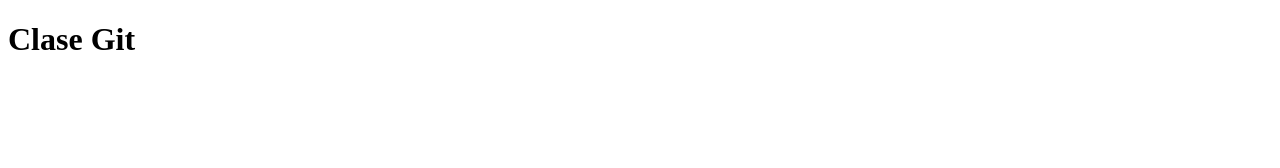
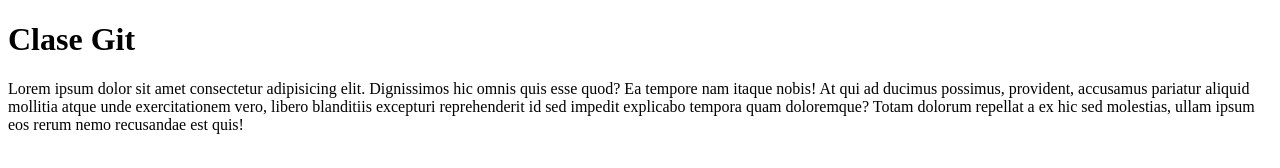
Before and after one commit to GorelikGabriela/prueba_git, a plain HTML site: page index.html in a window 1280 px wide. Drawn offline with Linux system fonts and the light colour scheme.

Commit message:
Parrafo Agregado

```diff
--- a/index.html
+++ b/index.html
@@ -8,6 +8,7 @@
 </head>
 <body>
     <h1>Clase Git</h1>
+    <p>Lorem ipsum dolor sit amet consectetur adipisicing elit. Dignissimos hic omnis quis esse quod? Ea tempore nam itaque nobis! At qui ad ducimus possimus, provident, accusamus pariatur aliquid mollitia atque unde exercitationem vero, libero blanditiis excepturi reprehenderit id sed impedit explicabo tempora quam doloremque? Totam dolorum repellat a ex hic sed molestias, ullam ipsum eos rerum nemo recusandae est quis!</p>
 
 </body>
 </html>
```
